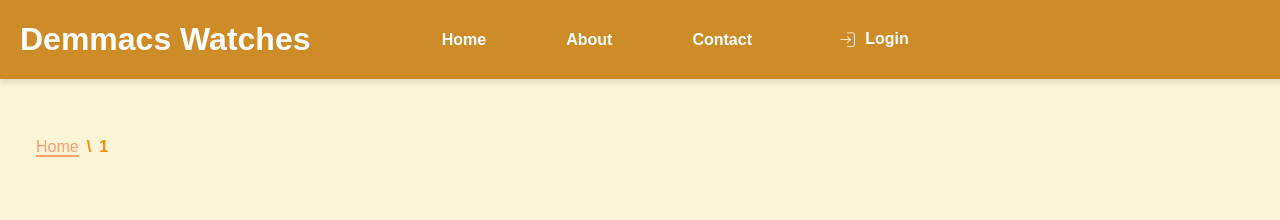
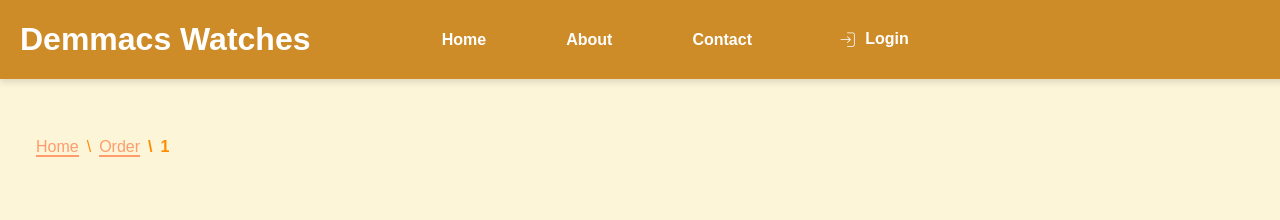
Before and after one commit to ChrSkarvil/HF6SvendeHjemmeside, a React (Create React App) app in the folder my-app/: page /order/1 in a window 1280 px wide. Shown: the top 220 px of the page. Built offline with nearby package versions, Linux system fonts and the light colour scheme.

Commit message:
breadcrumb-fix-added-products

```diff
--- a/my-app/src/App.js
+++ b/my-app/src/App.js
@@ -1,6 +1,6 @@
 import React, { useState } from 'react';
 import { useSelector } from 'react-redux';
-import { BrowserRouter as Router, Routes, Route } from 'react-router-dom';
+import { BrowserRouter as Router, Routes, Route, Navigate } from 'react-router-dom';
 import Home from './component/Home';
 import Watches from './component/Watches';
 import About from './component/About';
@@ -22,7 +22,6 @@ function App() {
   const [isModalOpen, setModalOpen] = useState(false);
   const userRole = useSelector((state) => state.auth.userRole);
 
-
   const toggleModal = () => {
     setModalOpen(!isModalOpen);
   };
@@ -41,9 +40,9 @@ function App() {
           <Route path="/profile" element={<Profile />} />
           <Route path="/customerDashboard" element={<CustomerDashboard />} />
           <Route path="/listingcreate" element={<ListingCreate />} />
-          <Route path="/admin" element={userRole !== "Admin" ? <Home/> : <AdminPanel/>} />
-          <Route path="/admin/handleListings" element={userRole !== "Admin" ? <Home/> : <HandleListings/>} />
-          <Route path="/admin/handleUsers" element={userRole !== "Admin" ? <Home/> : <HandleUsers/>} />
+          <Route path="/admin" element={userRole !== "Admin" ? <Navigate to="/" /> : <AdminPanel />} />
+          <Route path="/admin/handleListings" element={userRole !== "Admin" ? <Navigate to="/" /> : <HandleListings />} />
+          <Route path="/admin/handleUsers" element={userRole !== "Admin" ? <Navigate to="/" /> : <HandleUsers />} />
         </Routes>
         {isModalOpen && <LoginModal isOpen={isModalOpen} onClose={toggleModal} />}
       </Router>
--- a/my-app/src/component/Breadcrumb.jsx
+++ b/my-app/src/component/Breadcrumb.jsx
@@ -13,13 +13,13 @@ function Breadcrumb() {
   useEffect(() => {
     const fetchProductTitle = async () => {
       const productId = pathnames[pathnames.length - 1];
-      if (pathnames.length > 0 && pathnames[pathnames.length - 2] === "product" && productId) {
+      if (pathnames.length > 1 && pathnames[pathnames.length - 2] === "product" && productId) {
         try {
           const response = await axios.get(`${variables.LISTING_API_URL}/${productId}`);
           setProductTitle(response.data.title);
-          setLoading(false);
         } catch (error) {
           console.error('Error fetching product title:', error);
+        } finally {
           setLoading(false);
         }
       } else {
@@ -30,46 +30,46 @@ function Breadcrumb() {
     fetchProductTitle();
   }, [pathnames]);
 
-  const renderPathname = () => {
-    if (pathnames.length > 0) {
-      const lastPath = pathnames[pathnames.length - 1];
-      return lastPath ? lastPath.charAt(0).toUpperCase() + lastPath.slice(1) : '';
-    }
-    return '';
+  const renderBreadcrumbs = () => {
+    return pathnames.map((value, index) => {
+      const to = `/${pathnames.slice(0, index + 1).join('/')}`;
+      const isLast = index === pathnames.length - 1;
+
+      if (isLast && pathnames[pathnames.length - 2] === "product") {
+        return (
+          <li key={to} className="breadcrumb-item active" aria-current="page">
+            {loading ? 'Loading...' : productTitle || 'Product'}
+          </li>
+        );
+      } else if (index === 0 && value === "product") {
+        return null;
+      } else {
+        return isLast ? (
+          <li key={to} className="breadcrumb-item active" aria-current="page">
+            {value.charAt(0).toUpperCase() + value.slice(1)}
+          </li>
+        ) : (
+          <li key={to} className="breadcrumb-item">
+            <Link to={to}>{value.charAt(0).toUpperCase() + value.slice(1)}</Link>
+          </li>
+        );
+      }
+    });
   };
+
+  if (pathnames.length === 0) {
+    return null;
+  }
 
   return (
     <nav aria-label="breadcrumb">
       <ol className="breadcrumb">
-        {pathnames.length > 0 && pathnames[0] !== "" && (
-          <>
-            <li className="breadcrumb-item">
-              <Link to="/">Home</Link>
-            </li>
-            {pathnames[0] === "watches" ? (
-              <li className="breadcrumb-item active" aria-current="page">
-                Watches
-              </li>
-            ) : (
-              <>
-                {pathnames.length > 0 && pathnames[0] === "watches" && (
-                  <li className="breadcrumb-item">
-                    <Link to="/watches">Watches</Link>
-                  </li>
-                )}
-                {pathnames.length > 0 && pathnames[pathnames.length - 2] === "product" ? (
-                  <li className="breadcrumb-item active" aria-current="page">
-                    {loading ? 'Loading...' : productTitle}
-                  </li>
-                ) : (
-                  <li className="breadcrumb-item active" aria-current="page">
-                    {renderPathname()}
-                  </li>
-                )}
-              </>
-            )}
-          </>
+        {pathnames.length > 0 && (
+          <li className="breadcrumb-item">
+            <Link to="/">Home</Link>
+          </li>
         )}
+        {renderBreadcrumbs()}
       </ol>
     </nav>
   );
--- a/my-app/src/component/ProductGallery.jsx
+++ b/my-app/src/component/ProductGallery.jsx
@@ -12,7 +12,6 @@ const formatDate = (dateString) => {
   return date.toLocaleString('da-DK', options).replace(',', '');
 };
 
-// Reusable component to display a gallery of products
 const ProductGallery = ({ products, handleApprove, handleDeny, handleDelete, showButtons, listingType }) => {
   return (
     <div className="image-gallery">
```
